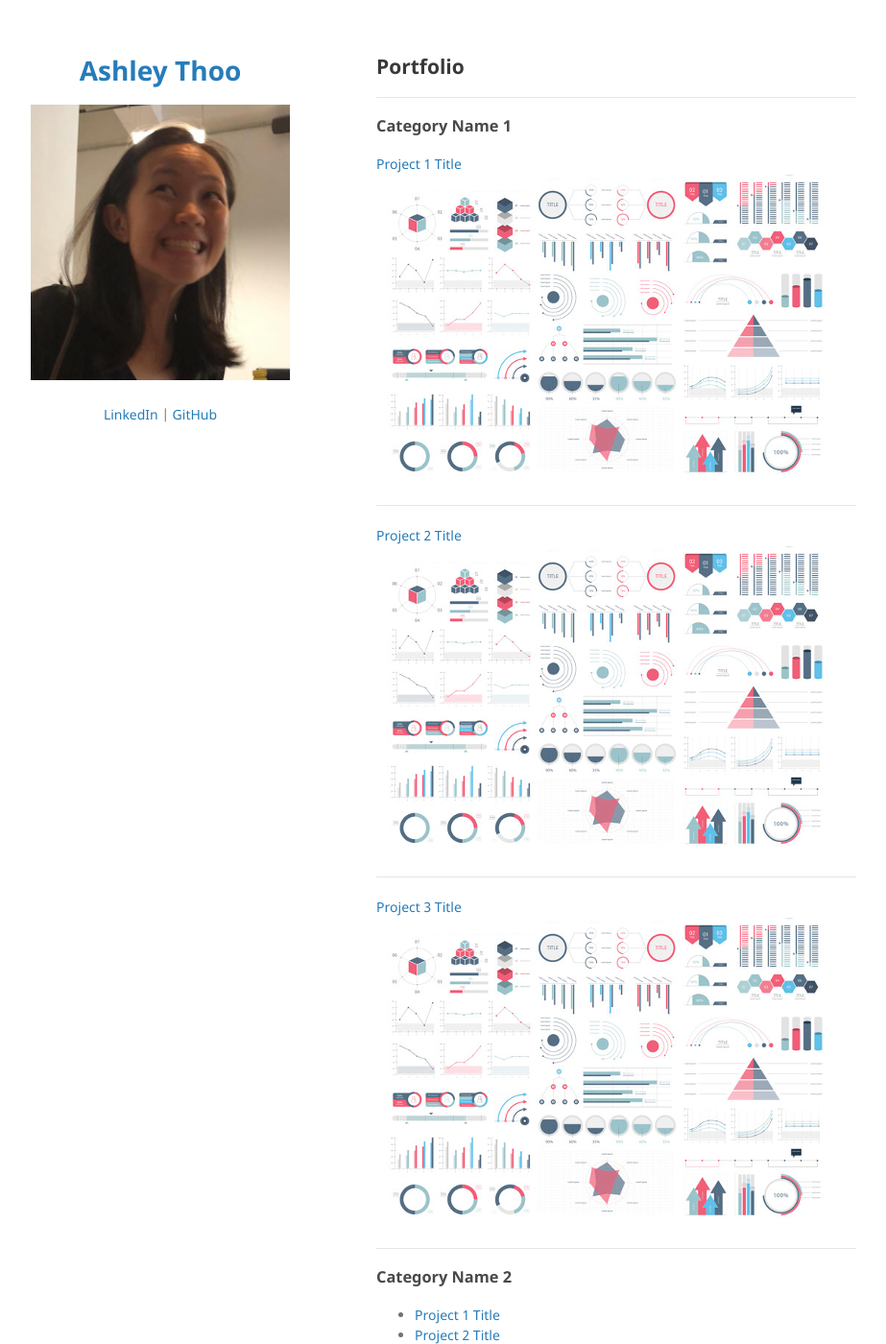
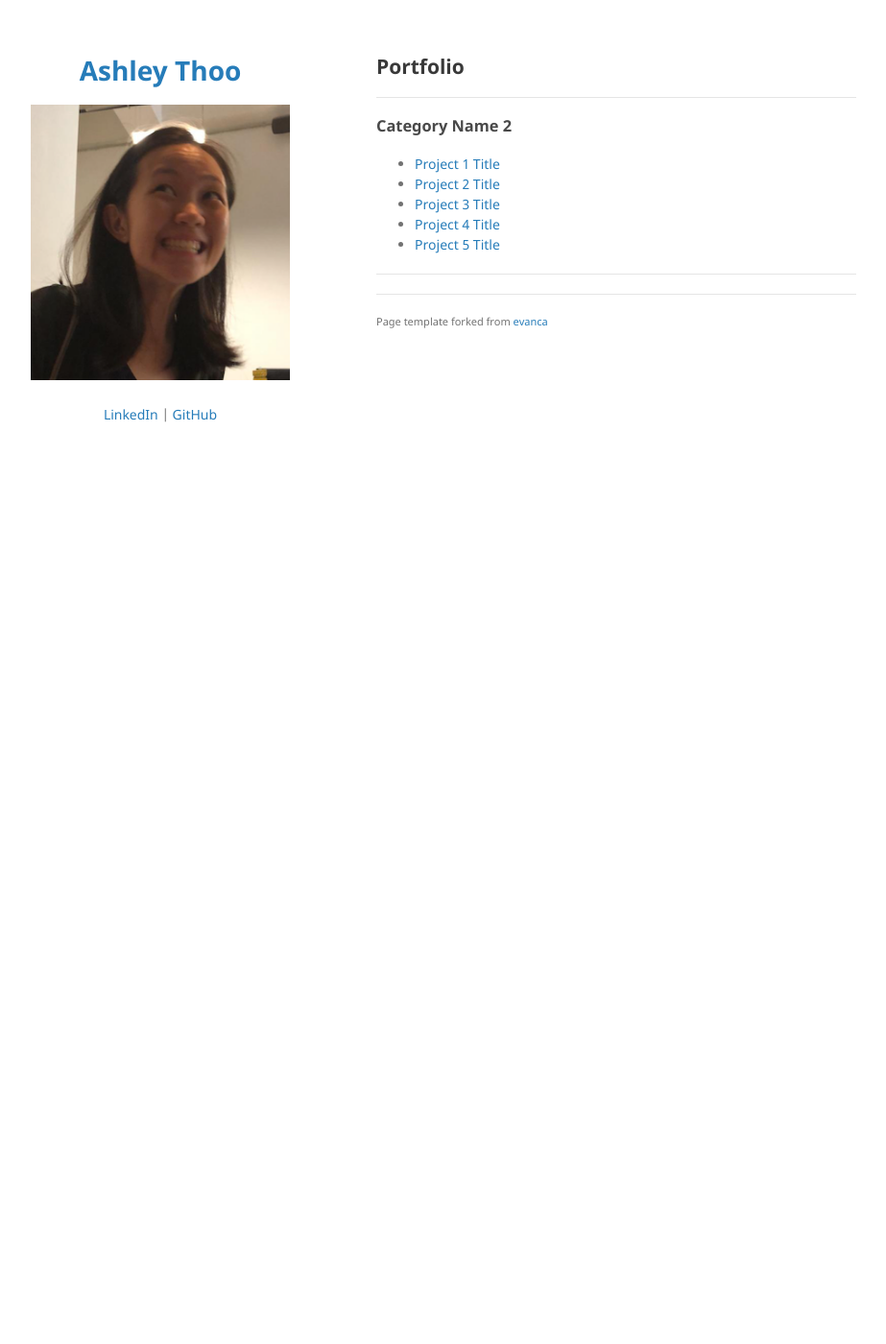
Before and after one commit to ashleythy/ashleythy.github.io, a Jekyll site: the page built from index.md, in a window 1280 px wide and 1400 px high. Shown: the whole window at 96% size, without its empty margins (178-1101 px from the left). Built offline with Jekyll 4.4.1, drawn with Linux system fonts in a browser that asks for light colours; our own code applies the rules of GitHub Pages for plain Markdown files.

Commit message:
Update index.md

```diff
--- a/index.md
+++ b/index.md
@@ -1,19 +1,4 @@
 ## Portfolio
-
----
-
-### Category Name 1
-
-[Project 1 Title](/sample_page)
-<img src="images/dummy_thumbnail.jpg?raw=true"/>
-
----
-[Project 2 Title](/pdf/sample_presentation.pdf)
-<img src="images/dummy_thumbnail.jpg?raw=true"/>
-
----
-[Project 3 Title](http://example.com/)
-<img src="images/dummy_thumbnail.jpg?raw=true"/>
 
 ---
 
```
